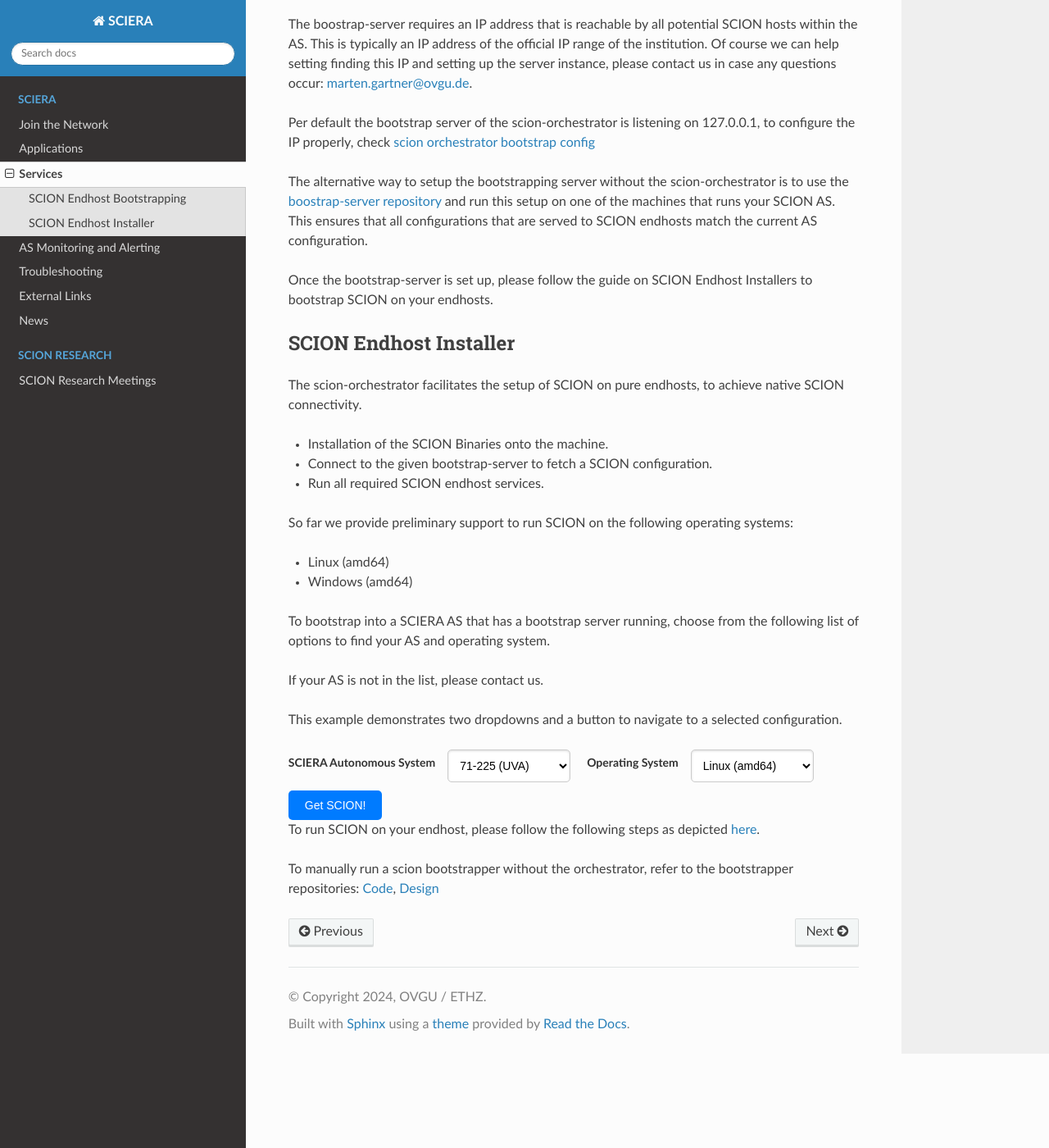
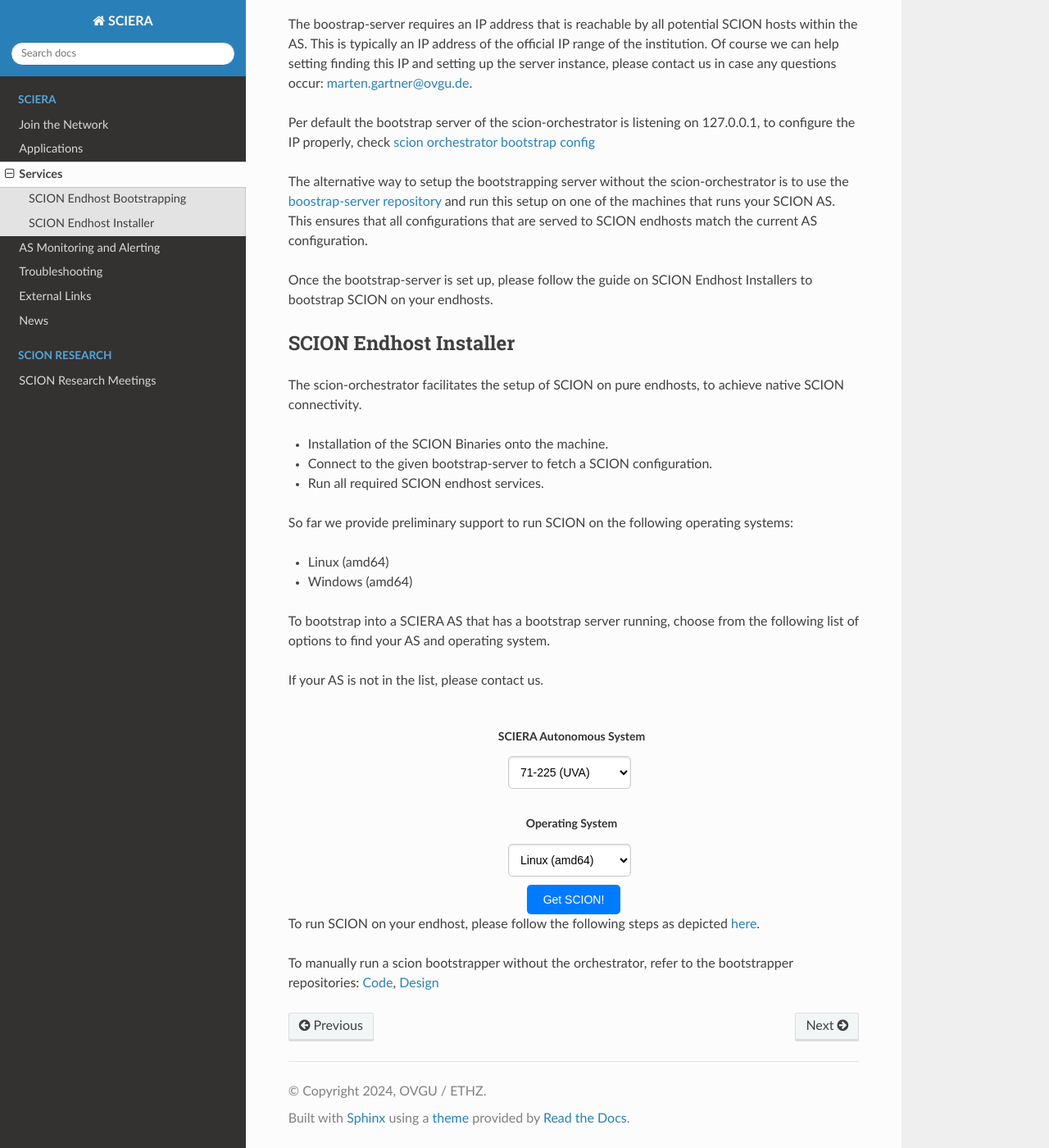
Before and after one commit to netsys-lab/scion-education-network-documentation, a Sphinx documentation site: the page built from docs/source/services.rst, in a window 1280 px wide and 1400 px high, scrolled down 486 px. Shown: the whole window at 82% size. Built offline with Sphinx 7.4.7 and the Read the Docs theme 3.1.0, drawn with Linux system fonts in a browser that asks for light colours.

Commit message:
Update endhost documentation style

```diff
--- a/docs/source/services.rst
+++ b/docs/source/services.rst
@@ -39,11 +39,9 @@
 
 If your AS is not in the list, please contact us.
 
-This example demonstrates two dropdowns and a button to navigate to a selected configuration.
-
 .. raw:: html
 
-    <div id="config-selector" style="margin-top: 20px;">
+    <div id="config-selector">
         <style>
             /* Basic styling for select elements */
             #select1, #select2 {
@@ -77,6 +75,7 @@
                 margin-right: 5px;
                 font-size: 14px;
                 font-weight: bold;
+                margin-top: 25px;
             }
 
             #config-selector {
@@ -98,7 +98,7 @@
             <option value="linux_amd64">Linux (amd64)</option>
             <option value="windows_amd64">Windows (amd64)</option>
         </select>
-        <br />
+
         <button id="navigate-button">Get SCION!</button>
     </div>
 
```
Also changed, not shown: other parts of docs/source/services.rst (+1 -0 lines).
